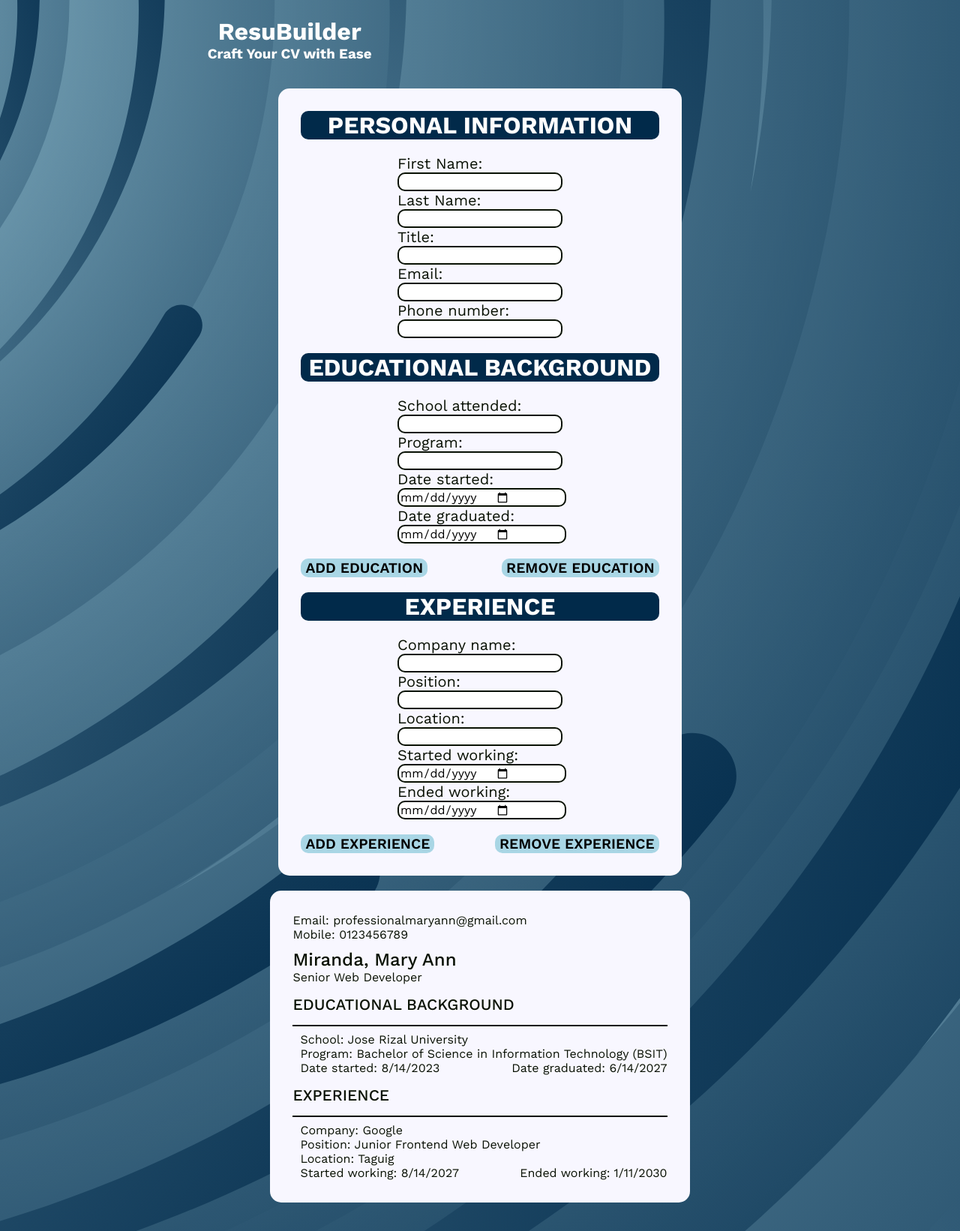
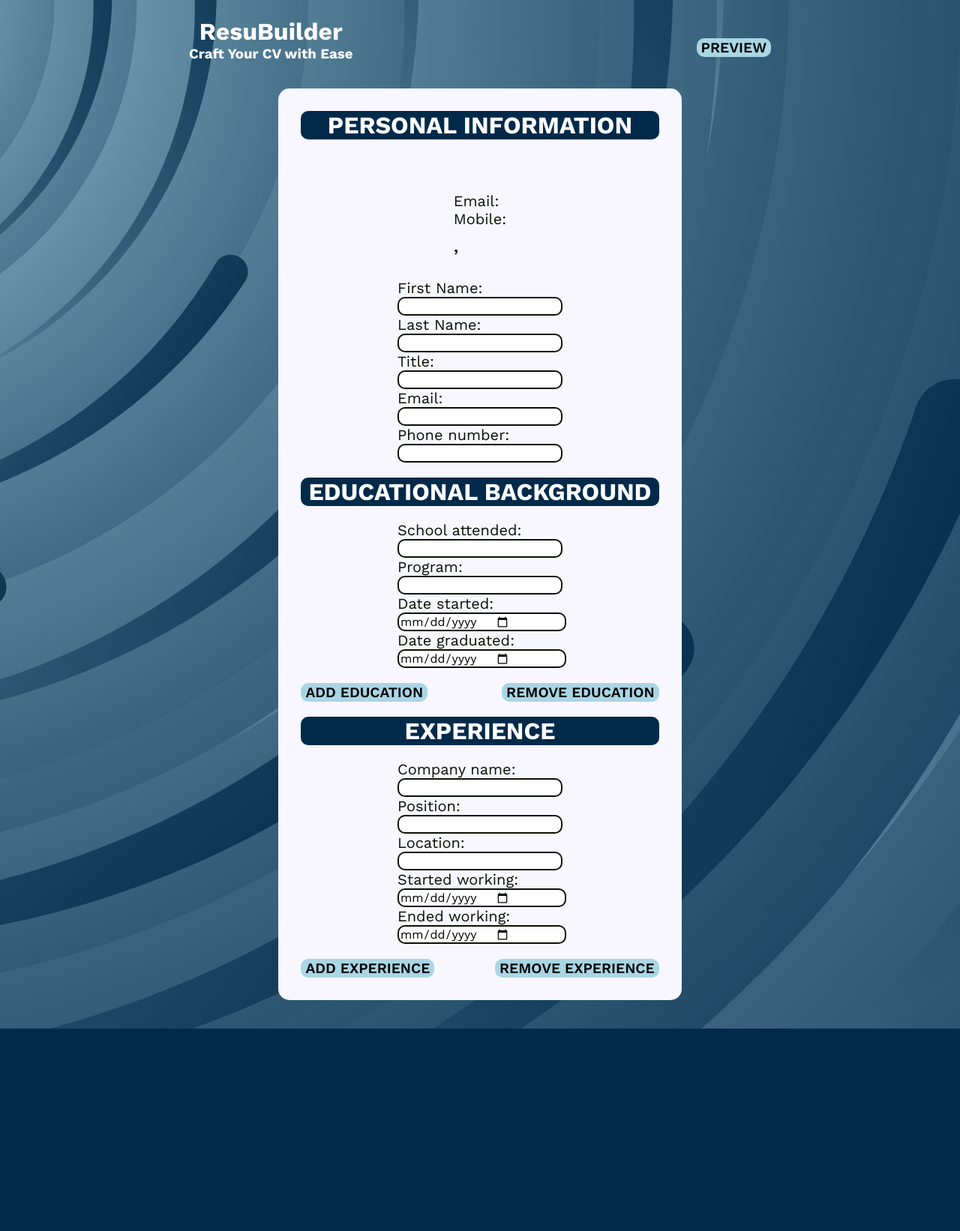
Before and after one commit to maryannintech/cv-project, a React (Create React App) app: page / in a window 1280 px wide. Shown: the whole page at 75% size. After the commit the page ends 1372 px from the top, so only its background shows below. Built offline with nearby package versions, Linux system fonts and the light colour scheme.

Commit message:
trying to fix the geninfo

```diff
--- a/src/App.js
+++ b/src/App.js
@@ -13,7 +13,6 @@ class App extends Component {
       <div>
         <Title title="ResuBuilder" tagline="Craft Your CV with Ease"></Title>
         <Forms></Forms>
-        <PreviewCv></PreviewCv>
       </div>
     );
   }
--- /dev/null
+++ b/src/components/GenPreview.js
@@ -0,0 +1,20 @@
+import React from "react";
+import "../styles/PreviewCv.css";
+import "../styles/Fonts.css";
+
+function GenPreview({email, mobile, firstname, lastname, title}) {
+  return (
+    <div className="preview-cv">
+      <div className="genInfo">
+        <div className="contacts">
+          <p className="email">Email: {email}</p>
+          <p className="phone-number">Mobile: {mobile} </p>
+        </div>
+        <p className="name">{lastname}, {firstname}</p>
+        <p className="title">{title}</p>
+      </div>
+    </div>
+  );
+}
+
+export default GenPreview;
--- a/src/components/GeneralInfo.js
+++ b/src/components/GeneralInfo.js
@@ -2,6 +2,7 @@ import React from "react";
 import "../styles/Fonts.css";
 import "../styles/GeneralInfo.css";
 import { useState } from "react";
+import GenPreview from "./GenPreview";
 
 function GeneralInfo() {
   const genInfo = {
@@ -14,8 +15,6 @@ function GeneralInfo() {
 
   const [values, setValues] = useState(genInfo);
   const handleInputChange = (e) => {
-    //const name = e.target.name
-    //const value = e.target.value
     const { name, value } = e.target;
 
     setValues({
@@ -27,6 +26,7 @@ function GeneralInfo() {
     <div className="gen-form">
       <h1>PERSONAL INFORMATION</h1>
       <form>
+        <GenPreview email={values.email} mobile={values.phoneNumber} firstname={values.firstName} lastname={values.lastName} title={values.title}/>
         <div className="names">
           <label htmlFor="first-name">First Name: </label>
           <input
@@ -42,7 +42,7 @@ function GeneralInfo() {
             type="text"
             id="last-name"
             name="lastName"
-            value={values.lastNameName}
+            value={values.lastName}
             onChange={handleInputChange}
             required
           ></input>
@@ -83,4 +83,6 @@ function GeneralInfo() {
   );
 }
 
+
+
 export default GeneralInfo;
--- a/src/components/PreviewCv.js
+++ b/src/components/PreviewCv.js
@@ -1,40 +1,29 @@
 import React from "react";
 import "../styles/PreviewCv.css";
 import "../styles/Fonts.css";
-import GeneralInfo from "./GeneralInfo";
 
 function PreviewCv() {
   return (
     <div className="preview-cv">
-      <div className="genInfo">
-        <div className="contacts">
-          <p className="email">Email: professionalmaryann@gmail.com</p>
-          <p className="phone-number">Mobile: 0123456789</p>
-        </div>
-        <p className="name">Miranda, Mary Ann</p>
-        <p className="title">Senior Web Developer</p>
-      </div>
       <p className="educ-title">EDUCATIONAL BACKGROUND</p>
       <hr></hr>
       <div className="educBG">
-        <p className="school">School: Jose Rizal University</p>
-        <p className="position">
-          Program: Bachelor of Science in Information Technology (BSIT)
-        </p>
+        <p className="school">School: </p>
+        <p className="position">Program:</p>
         <div className="school-dates">
-          <p className="school-started">Date started: 8/14/2023</p>
-          <p className="school-graduated">Date graduated: 6/14/2027</p>
+          <p className="school-started">Date started: </p>
+          <p className="school-graduated">Date graduated: </p>
         </div>
       </div>
       <p className="exp-title">EXPERIENCE</p>
       <hr></hr>
       <div className="expBG">
-        <p className="company-name">Company: Google</p>
-        <p className="position">Position: Junior Frontend Web Developer</p>
-        <p className="location-company">Location: Taguig</p>
+        <p className="company-name">Company: </p>
+        <p className="position">Position: </p>
+        <p className="location-company">Location: </p>
         <div className="company-dates">
-          <p className="company-started">Started working: 8/14/2027</p>
-          <p className="company-ended">Ended working: 1/11/2030</p>
+          <p className="company-started">Started working: </p>
+          <p className="company-ended">Ended working: </p>
         </div>
       </div>
     </div>
--- a/src/components/Title.js
+++ b/src/components/Title.js
@@ -1,15 +1,24 @@
 import React from "react";
 import "../styles/Title.css";
 import "../styles/Fonts.css";
+import { useState } from "react";
 
 function Title({title, tagline}) {
+  const [show, setShow] = useState(true);
+
+  const handleClick = () => {
+    setShow(!show);
+  };
+
   return (
     <div className="app-name">
       <div className="container">
         <h1>{title}</h1>
         <h3>{tagline}</h3>
       </div>
-      <div className="title-buttons"></div>
+      <div className="title-buttons">
+        <button className="previewcv-show" onClick={handleClick}>PREVIEW</button>
+      </div>
     </div>
   );
 }
--- a/src/styles/Title.css
+++ b/src/styles/Title.css
@@ -22,3 +22,12 @@ h3 {
     align-content: center;
     flex-direction: column;
 }
+
+.title-buttons > button {
+    border-radius: 10px;
+    cursor: pointer;
+    border: none;
+    font-size: 1.2rem;
+    font-weight: 600;
+    background-color: #A9D6E5;
+}
```
